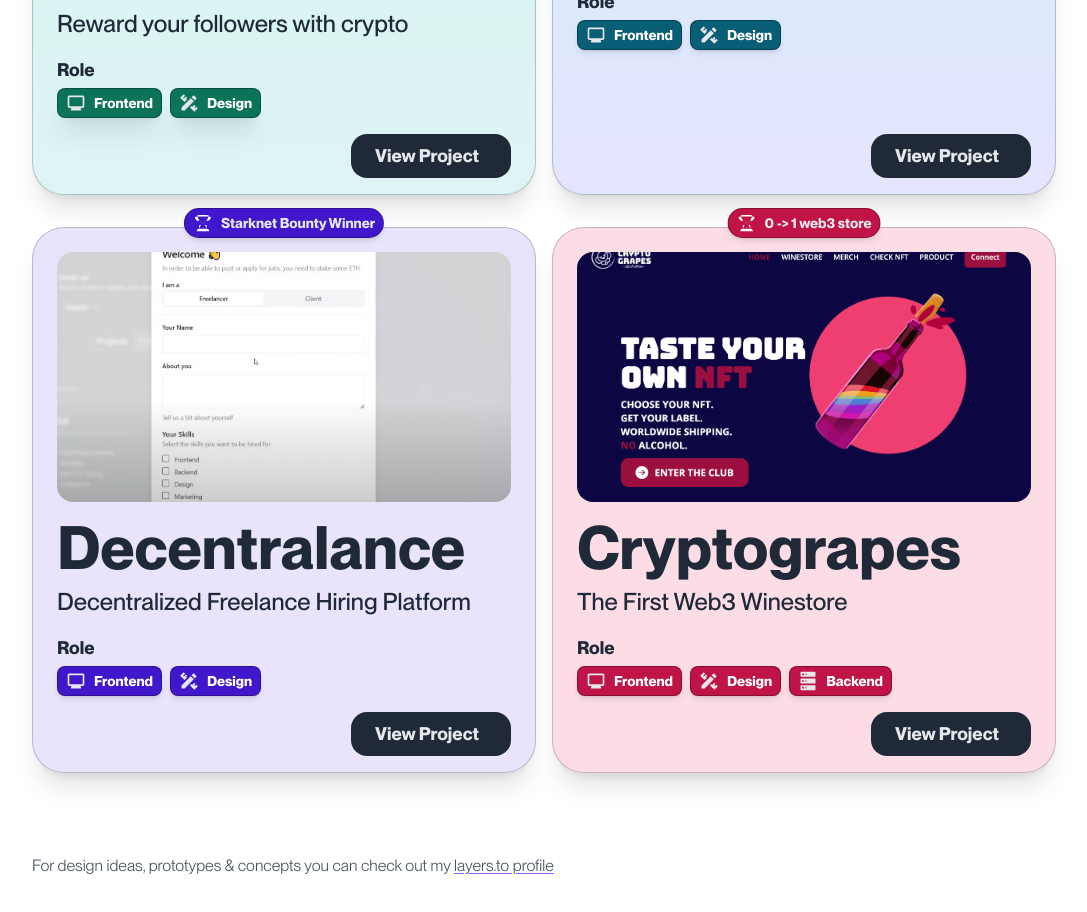
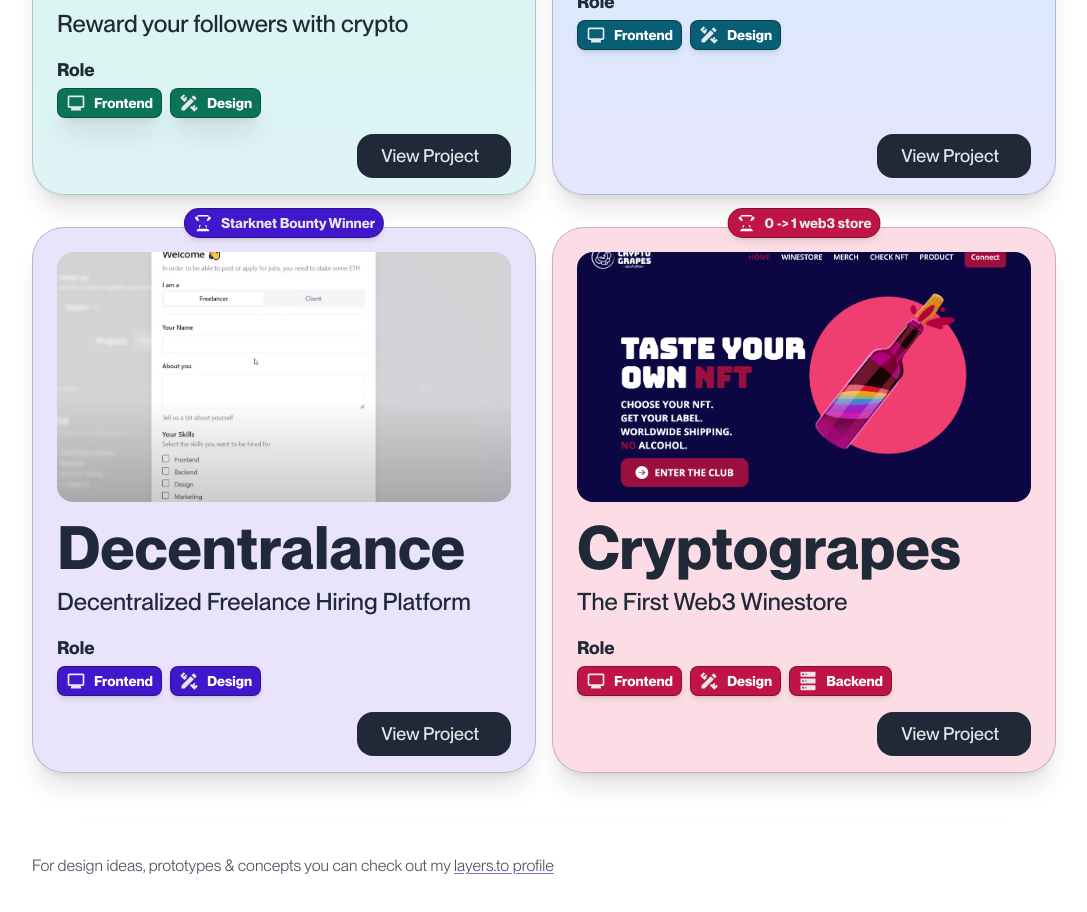
Before and after one commit to walde-dev/walde-portfolio, a Next.js app: page / in a window 1280 px wide. Shown: the part 1680-2592 px from the top of the page, without its empty margins (96-1183 px from the left). Built offline with nearby package versions, Linux system fonts and the light colour scheme.

Commit message:
font weight fix

```diff
--- a/src/pages/index.tsx
+++ b/src/pages/index.tsx
@@ -315,7 +315,7 @@
             <a
               rel="noreferrer"
               target="_blank"
-              className="group/button mx-auto mb-4 mt-auto flex w-full flex-row items-center justify-center space-x-2 rounded-2xl bg-gray-800 px-6 py-2 text-lg font-semibold text-gray-200 transition-all duration-300 ease-in-out dark:bg-gray-200 dark:text-gray-900 md:mx-0 md:ml-auto md:max-w-fit "
+              className="group/button mx-auto mb-4 mt-auto flex w-full flex-row items-center justify-center space-x-2 rounded-2xl bg-gray-800 px-6 py-2 text-lg font-medium text-gray-200 transition-all duration-300 ease-in-out dark:bg-gray-200 dark:text-gray-900 md:mx-0 md:ml-auto md:max-w-fit "
             >
               <span>View Project</span>
               <div className="w-0 scale-0 opacity-80 transition-all duration-500 ease-in-out group-hover/button:w-auto group-hover/button:max-w-full group-hover/button:scale-100 group-hover/button:opacity-100">
```
